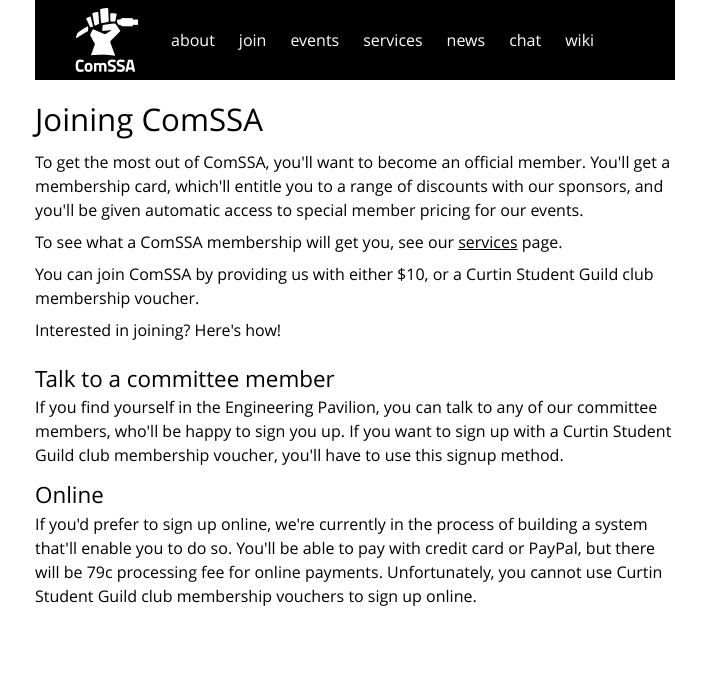
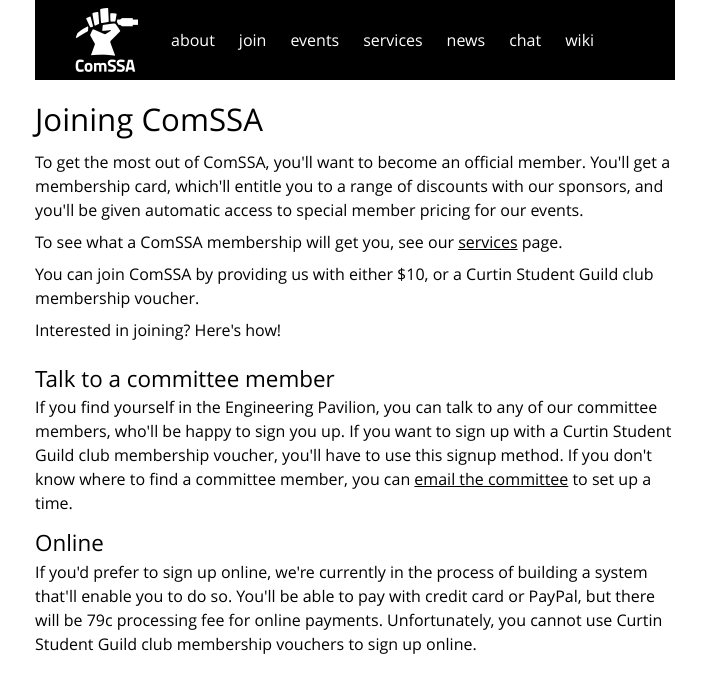
Before and after one commit to ComSSA/www.comssa.org.au, a Jekyll site: the page built from join/index.html, in a window 1280 px wide. Shown: the top 693 px of the page, without its empty margins (285-991 px from the left). Built offline with Jekyll 4.4.1, drawn with Linux system fonts in a browser that asks for light colours.

Commit message:
added instructions to email committee re signups

```diff
--- a/join/index.html
+++ b/join/index.html
@@ -21,6 +21,10 @@ If you find yourself in the Engineering Pavilion, you can talk to any of our
 committee members, who'll be happy to sign you up. If you want to sign up with
 a Curtin Student Guild club membership voucher, you'll have to use this signup method.
 
+If you don't know where to find a committee member, you can <a href="mailto:club@comssa.org.au">
+email the committee</A> to set up a time.
+
+
 <h2>Online</h2>
 If you'd prefer to sign up online, we're currently in the process of building a system
 that'll enable you to do so. You'll be able to pay with credit card or PayPal, but there
```
